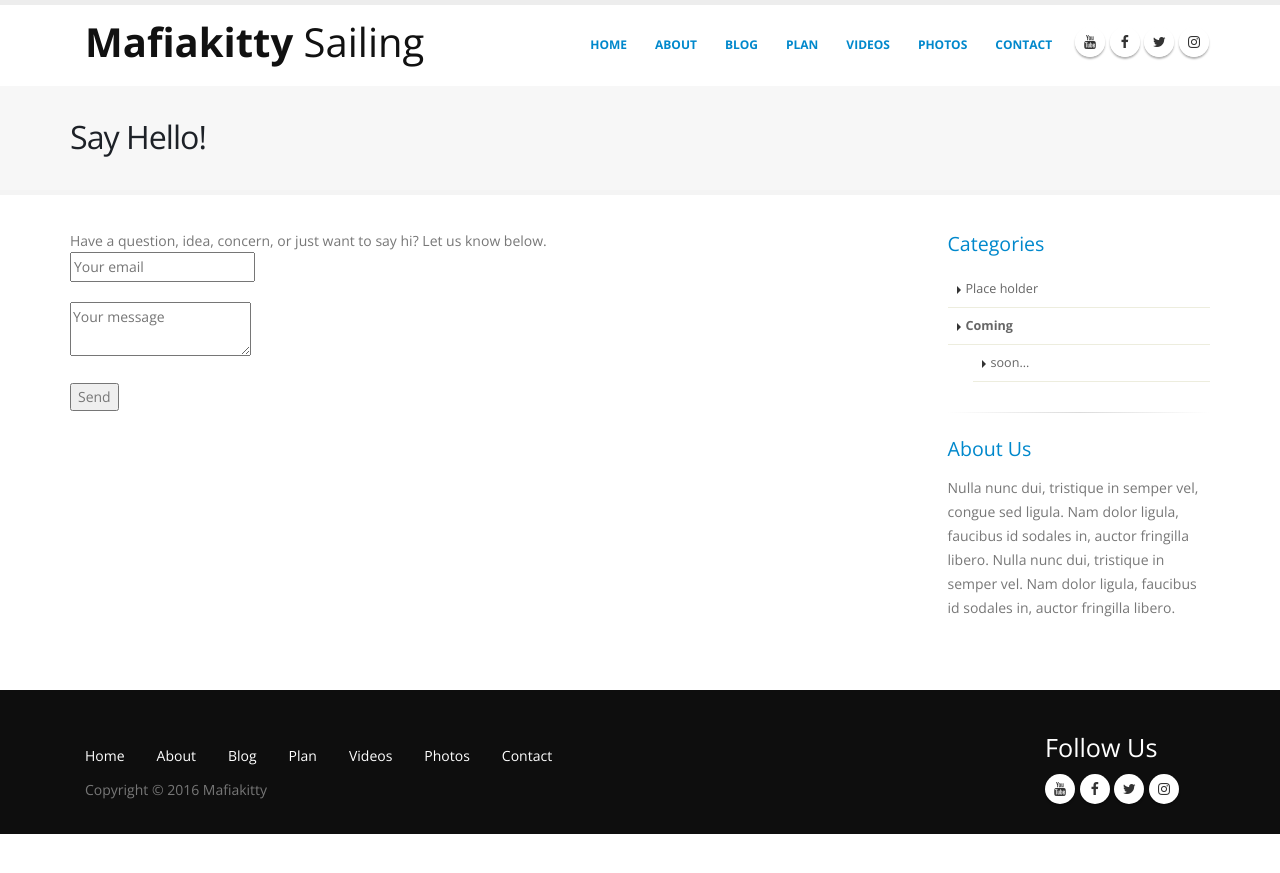
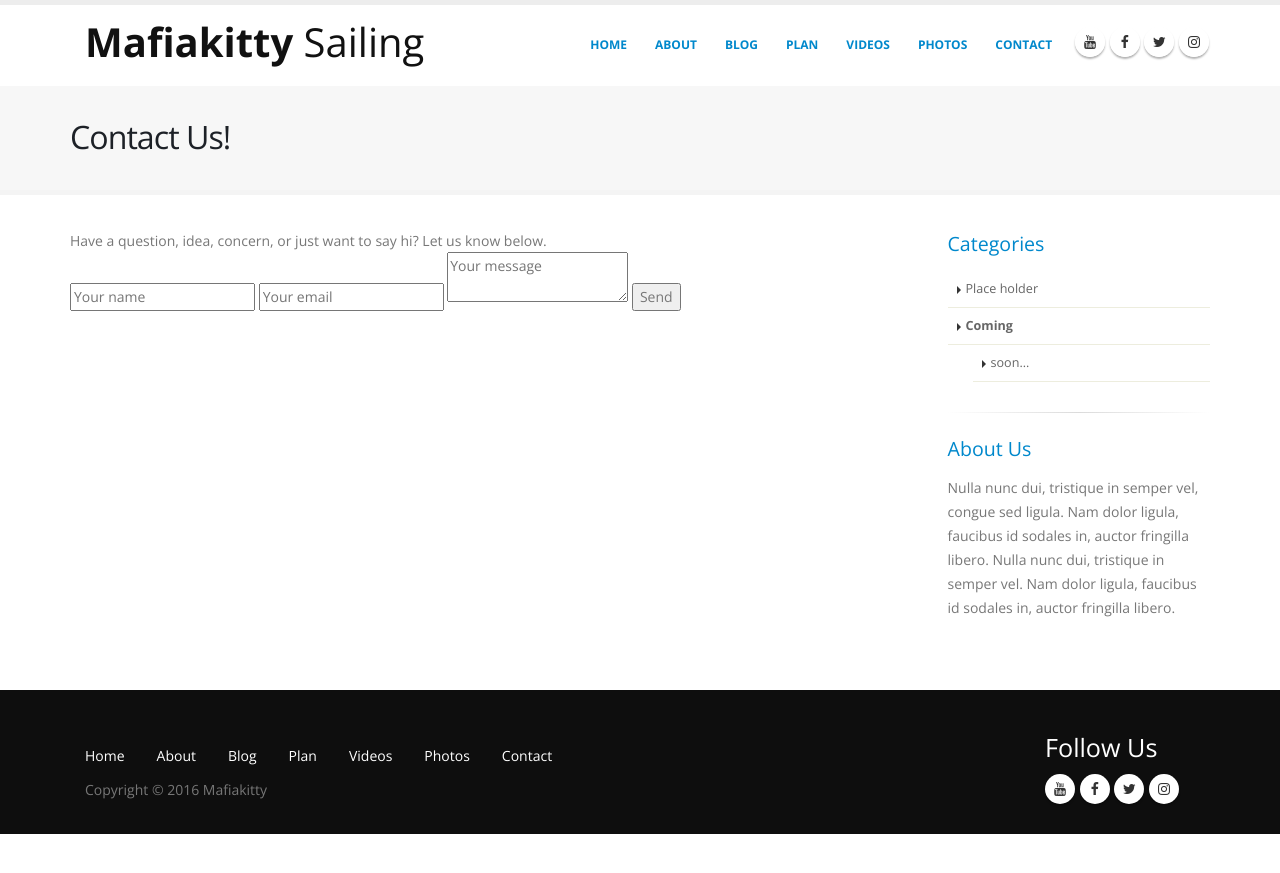
Before and after one commit to MichealKennedy/channel-old, a Jekyll site: the page built from _pages/contact.html, in a window 1280 px wide. Shown: the top 873 px of the page. Built offline with Jekyll 4.4.1, drawn with Linux system fonts in a browser that asks for light colours; nearby versions of some CDN libraries; some web fonts are replaced; library files that are not in the unit come from our copies.

Commit message:
Update formspree

```diff
--- a/_pages/contact.html
+++ b/_pages/contact.html
@@ -1,12 +1,19 @@
 ---
 layout: default
-title:  "Say Hello!"
+title:  "Contact Us!"
 permalink: /contact
 ---
 Have a question, idea, concern, or just want to say hi? Let us know below.
 
-<form method="POST" action="http://formspree.io/themafiakitty@gmail.com">
-  <p><input type="email" name="email" name="_replyto" placeholder="Your email"></p>
-  <p><textarea name="message" placeholder="Your message"></textarea></p>
-  <button type="submit">Send</button>
+<form id="contactform" method="POST">
+    <input type="text" name="name" placeholder="Your name">
+    <input type="email" name="_replyto" placeholder="Your email">
+    <input type="hidden" name="_subject" value="MK Sailing Contact Form" />
+    <textarea name="message" placeholder="Your message"></textarea>
+    <input type="text" name="_gotcha" style="display:none" />
+    <input type="submit" value="Send">
 </form>
+<script>
+    var contactform =  document.getElementById('contactform');
+    contactform.setAttribute('action', '//formspree.io/' + 'themafiakitty' + '@' + 'gmail' + '.' + 'com');
+</script>
```
